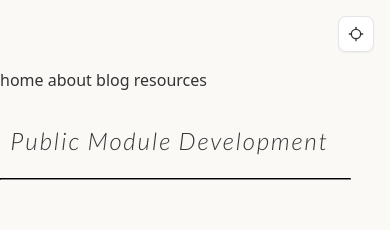
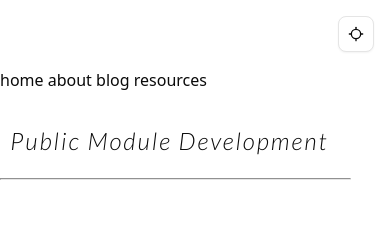
Before and after one commit to cjs675/webpage, a SvelteKit app: page / in a window 390 px wide. Shown: the top 230 px of the page. Built offline with nearby package versions, Linux system fonts and the light colour scheme.

Commit message:
revert changes lol. lmao even.

```diff
--- a/src/routes/+page.svelte
+++ b/src/routes/+page.svelte
@@ -7,43 +7,26 @@
 <h1>Public Module Development</h1>
 <hr />
 <p>
+
 </p>
 <Footer />
-
 <style>
     @import url('https://fonts.googleapis.com/css2?family=Raleway:ital,wght@0,100;0,200;0,300;1,100;1,200;1,300&family=Lato:ital,wght@0,100;0,300;1,100;1,300&display=swap');
-
-    :global(body) {
-        background:  #FAF9F6; /* light background */
-        min-height: 100vh;
-        margin: 0;
-        padding: 0;
-        color: #333;
-    }
-    :global(body.dark) {
-        background: #121212;
-        color: #E0E0E0;
-    }
 
     h1 {
         font-size: 3.2em;
         margin-bottom: 1em;
-        letter-spacing: 2px;
+        letter-spacing: 2px; /* Adds to the sleek look */
         font-family: "Lato", "Helvetica Neue", Arial, sans-serif;
         line-height: 1.6;
         max-width: 800px;
-        margin: 0;
-        padding: 50px 20px 20px 40px;
+        margin: 0; /* Remove auto centering */
+        padding: 50px 20px 20px 40px; /* Remove left padding to truly hug left */
         font-style: italic;
         font-weight: 200;
         text-align: left;
-        white-space: nowrap;
-        transition: color 0.2s;
+        white-space: nowrap /* prevent wrapping */
     }
-    :global(body.dark) h1 {
-        color: #E0E0E0;
-    }
-
     hr {
         display: block;
         margin-top: 0.5em;
@@ -53,27 +36,15 @@
         border-style: inset;
         border-width: 1px;
         width: 70%;
-        border-color: #333;
-        transition: border-color 0.2s;
-    }
-    :global(body.dark) hr {
-        border-color: #E0E0E0;
     }
 
-    p {
-        transition: color 0.2s;
-    }
-    :global(body.dark) p {
-        color: #E0E0E0;
-    }
-
-    /* responsive adjustments made for mobile */
+        /* responsive adjustments made for mobile */
     @media (max-width: 600px) {
         h1 {
-            font-size: 1.5em;
-            padding: 30px 10px 10px 10px;
-            max-width: 100vw;
-            overflow-x: auto;
+            font-size: 1.5em;               /* downsize font */
+            padding: 30px 10px 10px 10px;   /* reduce padding */
+            max-width: 100vw;               /* use full viewport width */
+            overflow-x: auto;               /* allow horizontal scroll if needed */
             font-weight: 300;
         }
         hr {
@@ -81,4 +52,7 @@
             width: 90%;
         }
     }
+
+
+
 </style>
```
